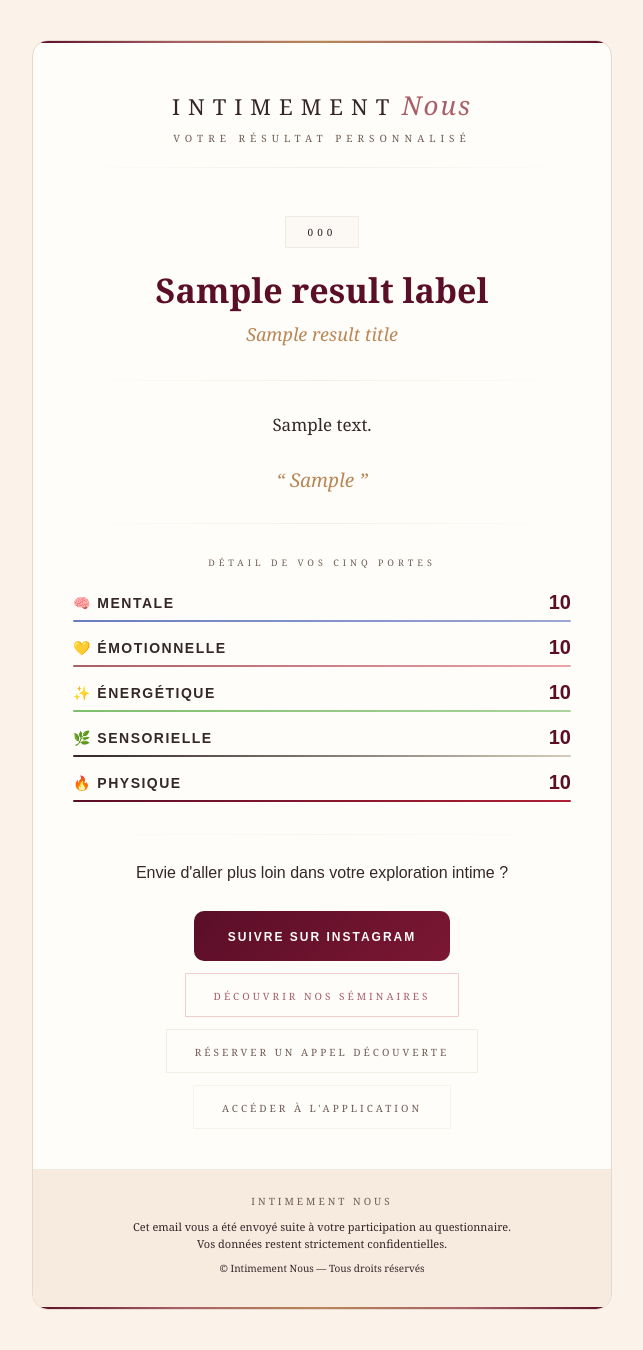
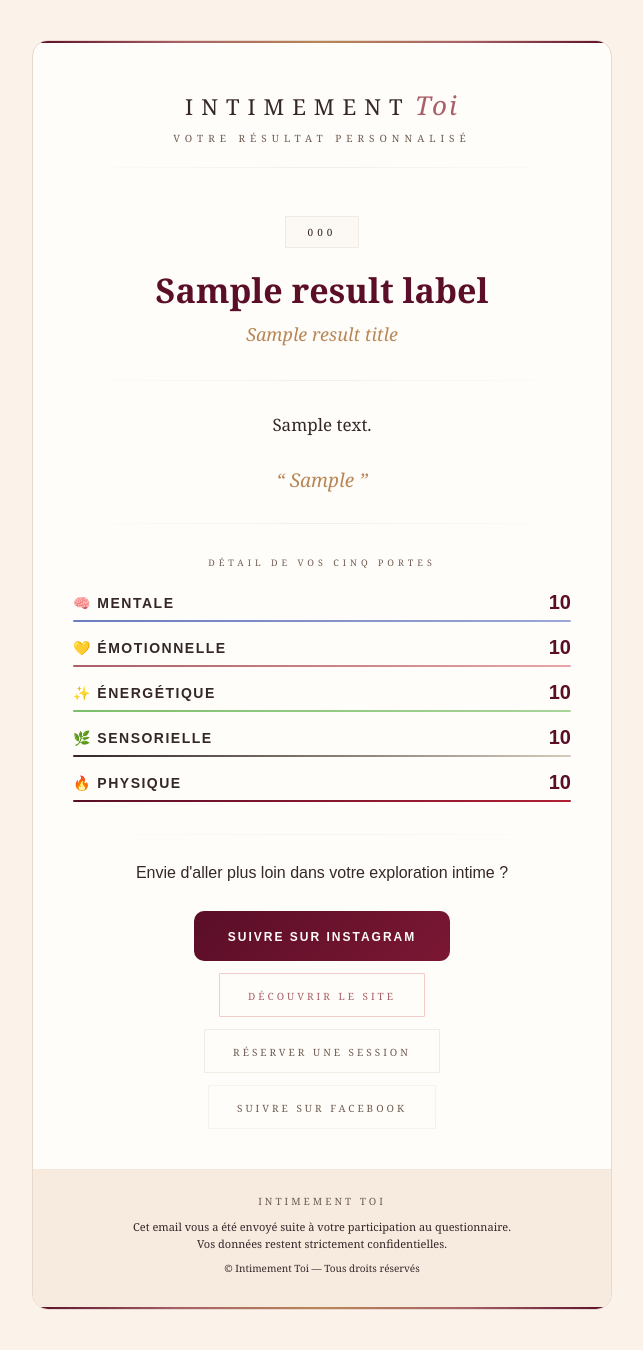
Before and after one commit to Andrianina2000/portes_du_desir, a Django app: template quiz/templates/quiz/email_result.html in a window 1280 px wide. Shown: the whole page, without its empty margins (318-961 px from the left). Run offline with Django 4.2, Linux system fonts and the light colour scheme; data comes from the database, SQL or seed files in the repository; the template is opened without the code that fills it: most values are stand-ins (such as "Sample title", 1, 10 or a date in 2020).

Commit message:
Update email_result.html

```diff
--- a/quiz/templates/quiz/email_result.html
+++ b/quiz/templates/quiz/email_result.html
@@ -3,7 +3,7 @@
 <head>
 <meta charset="UTF-8">
 <meta name="viewport" content="width=device-width, initial-scale=1.0">
-<title>Votre résultat — Intimement Nous</title>
+<title>Votre résultat — Intimement Toi</title>
 </head>
 <body style="margin:0;padding:0;background:#FBF3EA;font-family:Arial,Helvetica,sans-serif;">
 
@@ -22,7 +22,7 @@
     <td style="text-align:center;padding:44px 40px 28px;">
       <div style="margin-bottom:6px;">
         <span style="font-family:Georgia,serif;font-size:22px;letter-spacing:8px;color:#342629;text-transform:uppercase;font-weight:400;">Intimement</span>
-        <span style="font-family:Georgia,serif;font-size:26px;color:#A85F68;font-style:italic;letter-spacing:2px;font-weight:400;"> Nous</span>
+        <span style="font-family:Georgia,serif;font-size:26px;color:#A85F68;font-style:italic;letter-spacing:2px;font-weight:400;"> Toi</span>
       </div>
       <p style="font-size:10px;letter-spacing:5px;color:#6F5C52;text-transform:uppercase;margin:8px 0 0;font-family:Georgia,serif;">Votre résultat personnalisé</p>
       <table width="100%" cellpadding="0" cellspacing="0" border="0" style="margin-top:22px;">
@@ -59,7 +59,6 @@
         <tr><td style="height:1px;background:linear-gradient(90deg,transparent,rgba(197,184,163,0.2),transparent);font-size:0;line-height:0;">&nbsp;</td></tr>
       </table>
       <p style="font-size:17px;line-height:1.9;color:#342629;text-align:center;padding:28px 10px 24px;margin:0;font-family:Georgia,serif;">{{ result_description }}</p>
-      <!-- Phrase clé -->
       <p style="font-family:Georgia,serif;font-size:19px;font-style:italic;color:#B88757;text-align:center;margin:0 0 28px;line-height:1.6;">&ldquo; {{ result_phrase }} &rdquo;</p>
       <table width="100%" cellpadding="0" cellspacing="0" border="0">
         <tr><td style="height:1px;background:linear-gradient(90deg,transparent,rgba(197,184,163,0.2),transparent);font-size:0;line-height:0;">&nbsp;</td></tr>
@@ -72,7 +71,6 @@
     <td style="padding:0 40px 32px;">
       <p style="font-size:9px;letter-spacing:4px;color:#6F5C52;text-transform:uppercase;text-align:center;margin:0 0 22px;font-family:Georgia,serif;">Détail de vos cinq portes</p>
 
-      <!-- Mentale -->
       <table width="100%" cellpadding="0" cellspacing="0" border="0" style="margin-bottom:14px;">
         <tr>
           <td style="font-size:14px;letter-spacing:1.5px;text-transform:uppercase;color:#342629;font-family:Arial,Helvetica,sans-serif;font-weight:700;">🧠 Mentale {% if result_code == 'mental' %}<span style="color:#B88757;">★</span>{% endif %}</td>
@@ -81,7 +79,6 @@
         <tr><td colspan="2" style="padding-top:6px;"><div style="height:2px;background:rgba(255,255,255,0.05);border-radius:1px;"><div style="height:2px;width:{{ mental_pct }}%;background:linear-gradient(90deg,#6b7dbf,#9ba8d4);border-radius:1px;"></div></div></td></tr>
       </table>
 
-      <!-- Émotionnelle -->
       <table width="100%" cellpadding="0" cellspacing="0" border="0" style="margin-bottom:14px;">
         <tr>
           <td style="font-size:14px;letter-spacing:1.5px;text-transform:uppercase;color:#342629;font-family:Arial,Helvetica,sans-serif;font-weight:700;">💛 Émotionnelle {% if result_code == 'emotionnel' %}<span style="color:#B88757;">★</span>{% endif %}</td>
@@ -90,7 +87,6 @@
         <tr><td colspan="2" style="padding-top:6px;"><div style="height:2px;background:rgba(255,255,255,0.05);border-radius:1px;"><div style="height:2px;width:{{ emotionnel_pct }}%;background:linear-gradient(90deg,#A85F68,#e9a5a7);border-radius:1px;"></div></div></td></tr>
       </table>
 
-      <!-- Énergétique -->
       <table width="100%" cellpadding="0" cellspacing="0" border="0" style="margin-bottom:14px;">
         <tr>
           <td style="font-size:14px;letter-spacing:1.5px;text-transform:uppercase;color:#342629;font-family:Arial,Helvetica,sans-serif;font-weight:700;">✨ Énergétique {% if result_code == 'energetique' %}<span style="color:#B88757;">★</span>{% endif %}</td>
@@ -99,7 +95,6 @@
         <tr><td colspan="2" style="padding-top:6px;"><div style="height:2px;background:rgba(255,255,255,0.05);border-radius:1px;"><div style="height:2px;width:{{ energetique_pct }}%;background:linear-gradient(90deg,#7dbf6b,#a8d49a);border-radius:1px;"></div></div></td></tr>
       </table>
 
-      <!-- Sensorielle -->
       <table width="100%" cellpadding="0" cellspacing="0" border="0" style="margin-bottom:14px;">
         <tr>
           <td style="font-size:14px;letter-spacing:1.5px;text-transform:uppercase;color:#342629;font-family:Arial,Helvetica,sans-serif;font-weight:700;">🌿 Sensorielle {% if result_code == 'sensoriel' %}<span style="color:#B88757;">★</span>{% endif %}</td>
@@ -108,7 +103,6 @@
         <tr><td colspan="2" style="padding-top:6px;"><div style="height:2px;background:rgba(255,255,255,0.05);border-radius:1px;"><div style="height:2px;width:{{ sensoriel_pct }}%;background:linear-gradient(90deg,#342629,#d4cbbc);border-radius:1px;"></div></div></td></tr>
       </table>
 
-      <!-- Physique -->
       <table width="100%" cellpadding="0" cellspacing="0" border="0">
         <tr>
           <td style="font-size:14px;letter-spacing:1.5px;text-transform:uppercase;color:#342629;font-family:Arial,Helvetica,sans-serif;font-weight:700;">🔥 Physique {% if result_code == 'physique' %}<span style="color:#B88757;">★</span>{% endif %}</td>
@@ -119,7 +113,7 @@
     </td>
   </tr>
 
-  <!-- ── CTA Section ── -->
+  <!-- CTA Section -->
   <tr>
     <td style="padding:0 40px 40px;">
       <table width="100%" cellpadding="0" cellspacing="0" border="0" style="margin-bottom:24px;">
@@ -141,34 +135,34 @@
         </tr>
       </table>
 
-      <!-- CTA 2 : Séminaires -->
+      <!-- CTA 2 : Site web -->
       <table cellpadding="0" cellspacing="0" border="0" style="margin:0 auto 12px;">
         <tr>
           <td style="border:1px solid rgba(222,130,132,0.4);padding:12px 28px;border-radius:1px;">
-            <a href="https://intimementnous.com/seminaires" target="_blank" style="font-family:Georgia,serif;font-size:10px;letter-spacing:3px;text-transform:uppercase;color:#A85F68;text-decoration:none;">
-              Découvrir nos séminaires
+            <a href="https://www.intimement-toi.com/" target="_blank" style="font-family:Georgia,serif;font-size:10px;letter-spacing:3px;text-transform:uppercase;color:#A85F68;text-decoration:none;">
+              Découvrir le site
             </a>
           </td>
         </tr>
       </table>
 
-      <!-- CTA 3 : Appel découverte -->
+      <!-- CTA 3 : Calendly -->
       <table cellpadding="0" cellspacing="0" border="0" style="margin:0 auto 12px;">
         <tr>
           <td style="border:1px solid rgba(197,184,163,0.25);padding:12px 28px;border-radius:1px;">
-            <a href="https://intimementnous.com/appel-decouverte" target="_blank" style="font-family:Georgia,serif;font-size:10px;letter-spacing:3px;text-transform:uppercase;color:#6F5C52;text-decoration:none;">
-              Réserver un appel découverte
+            <a href="https://calendly.com/contact-intimement-toi/session-intimement-nous" target="_blank" style="font-family:Georgia,serif;font-size:10px;letter-spacing:3px;text-transform:uppercase;color:#6F5C52;text-decoration:none;">
+              Réserver une session
             </a>
           </td>
         </tr>
       </table>
 
-      <!-- CTA 4 : Application -->
+      <!-- CTA 4 : Facebook -->
       <table cellpadding="0" cellspacing="0" border="0" style="margin:0 auto;">
         <tr>
           <td style="border:1px solid rgba(197,184,163,0.15);padding:12px 28px;border-radius:1px;">
-            <a href="https://intimementnous.com/app" target="_blank" style="font-family:Georgia,serif;font-size:10px;letter-spacing:3px;text-transform:uppercase;color:#6F5C52;text-decoration:none;">
-              Accéder à l'application
+            <a href="https://www.facebook.com/Intimementtoi" target="_blank" style="font-family:Georgia,serif;font-size:10px;letter-spacing:3px;text-transform:uppercase;color:#6F5C52;text-decoration:none;">
+              Suivre sur Facebook
             </a>
           </td>
         </tr>
@@ -179,11 +173,11 @@
   <!-- Footer -->
   <tr>
     <td style="padding:24px 40px 32px;border-top:1px solid rgba(197,184,163,0.08);text-align:center;background:#F7EBDF;">
-      <p style="font-family:Georgia,serif;font-size:10px;letter-spacing:3px;color:#6F5C52;text-transform:uppercase;margin:0 0 10px;">Intimement Nous</p>
+      <p style="font-family:Georgia,serif;font-size:10px;letter-spacing:3px;color:#6F5C52;text-transform:uppercase;margin:0 0 10px;">Intimement Toi</p>
       <p style="font-size:11px;color:#342629;margin:0 0 8px;font-family:Georgia,serif;line-height:1.6;">
         Cet email vous a été envoyé suite à votre participation au questionnaire.<br>Vos données restent strictement confidentielles.
       </p>
-      <p style="font-size:10px;color:#342629;margin:0;font-family:Georgia,serif;">© Intimement Nous — Tous droits réservés</p>
+      <p style="font-size:10px;color:#342629;margin:0;font-family:Georgia,serif;">© Intimement Toi — Tous droits réservés</p>
     </td>
   </tr>
 
```
